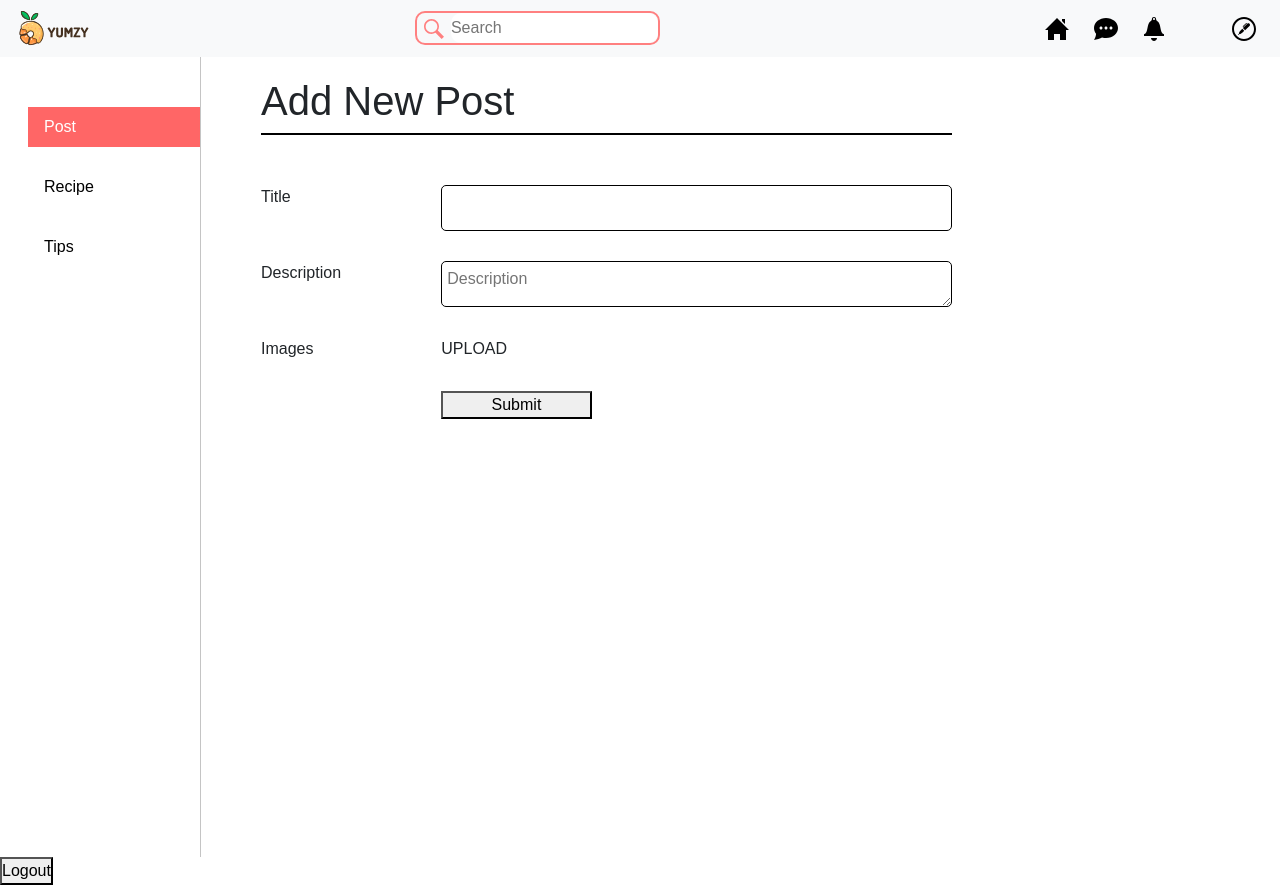
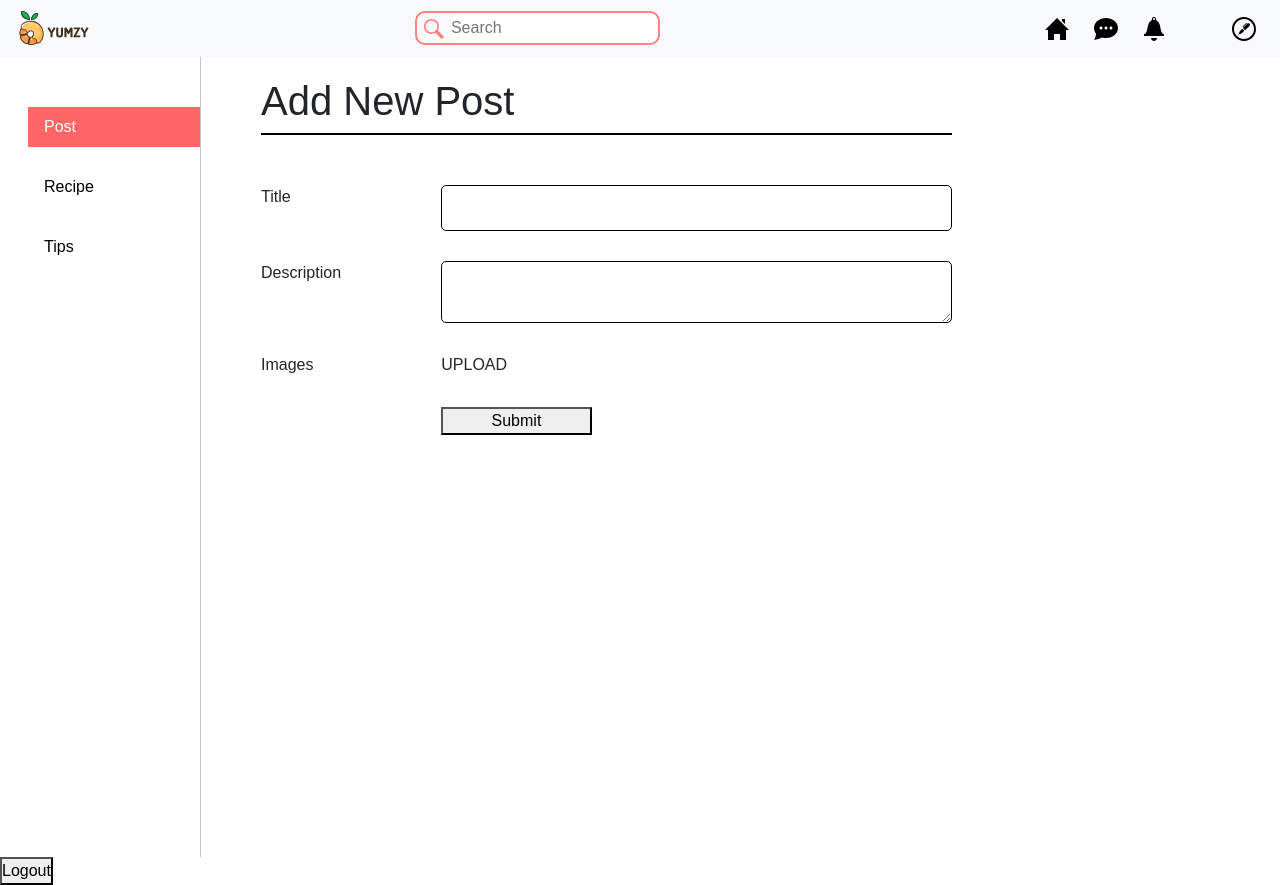
Before and after one commit to Phoenix-Cooperation/yumzy-frontend, a React (Create React App) app: page /create/post in a window 1280 px wide. Built offline with nearby package versions, Linux system fonts and the light colour scheme; no server answers; sample sign-in values are in the browser's storage; some icons are missing.

Commit message:
fixed height of textarea

```diff
--- a/src/assets/stylesheets/layout/_create_content.scss
+++ b/src/assets/stylesheets/layout/_create_content.scss
@@ -23,7 +23,8 @@
         textarea {
             grid-column: 2 / span 3;
             border: 1px solid black;
-            height: toRem(34);
+            text-overflow: clip;
+            height: toRem(50);
             border-radius: $form-border-radius;
             padding: toRem(5);
 
--- a/src/pages/createContent/PostPanel.js
+++ b/src/pages/createContent/PostPanel.js
@@ -55,10 +55,10 @@ const PostPanel = () => {
 
         <textarea
           className="createContent__form__descriptionInput"
-          type="text"
+          rows="4"
           id="description"
           name="description"
-          placeholder="Description" onChange={(event) => {
+          onChange={(event) => {
             setDescription(event.target.value)
           }}
         />
--- a/src/pages/createContent/RecipePanel.js
+++ b/src/pages/createContent/RecipePanel.js
@@ -179,7 +179,7 @@ const RecipePanel = () => {
         >
           Method
         </label>
-        <input
+        <textarea
           type="text"
           id="method"
           name="method"
```
